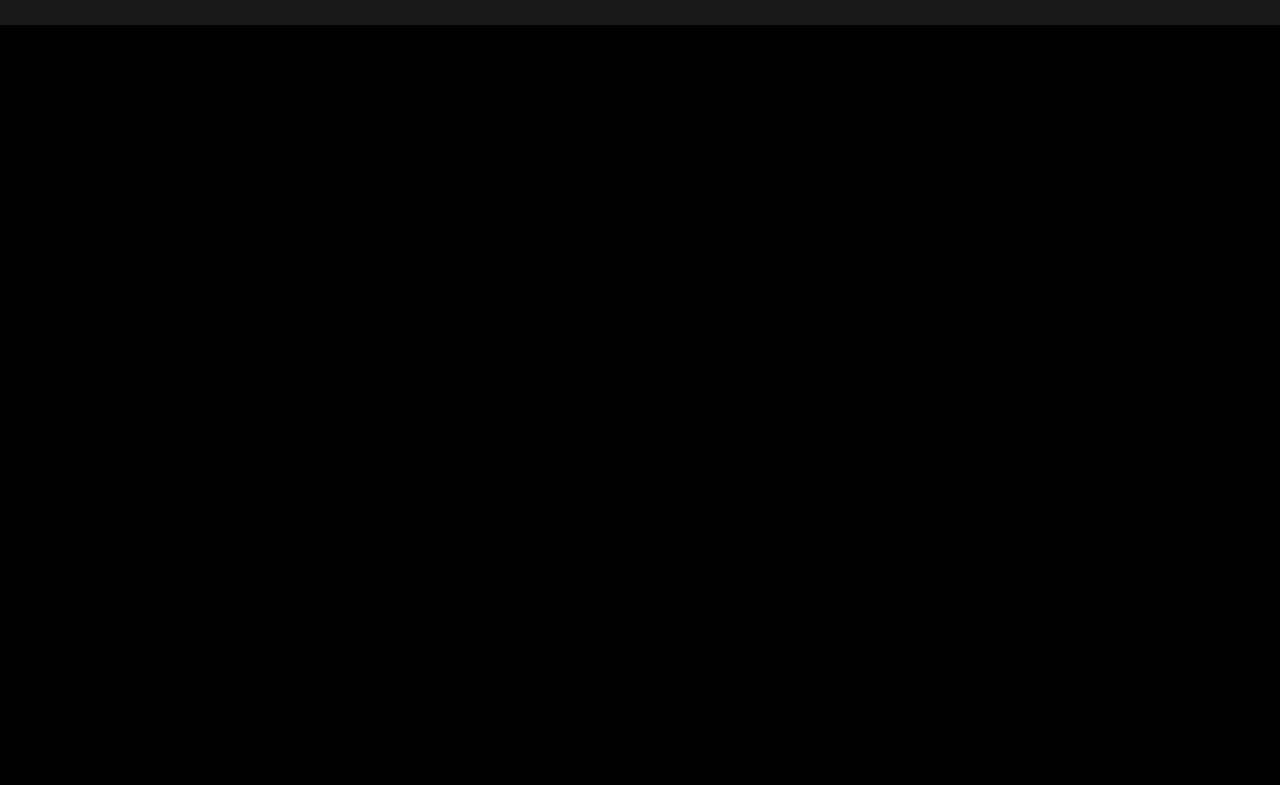
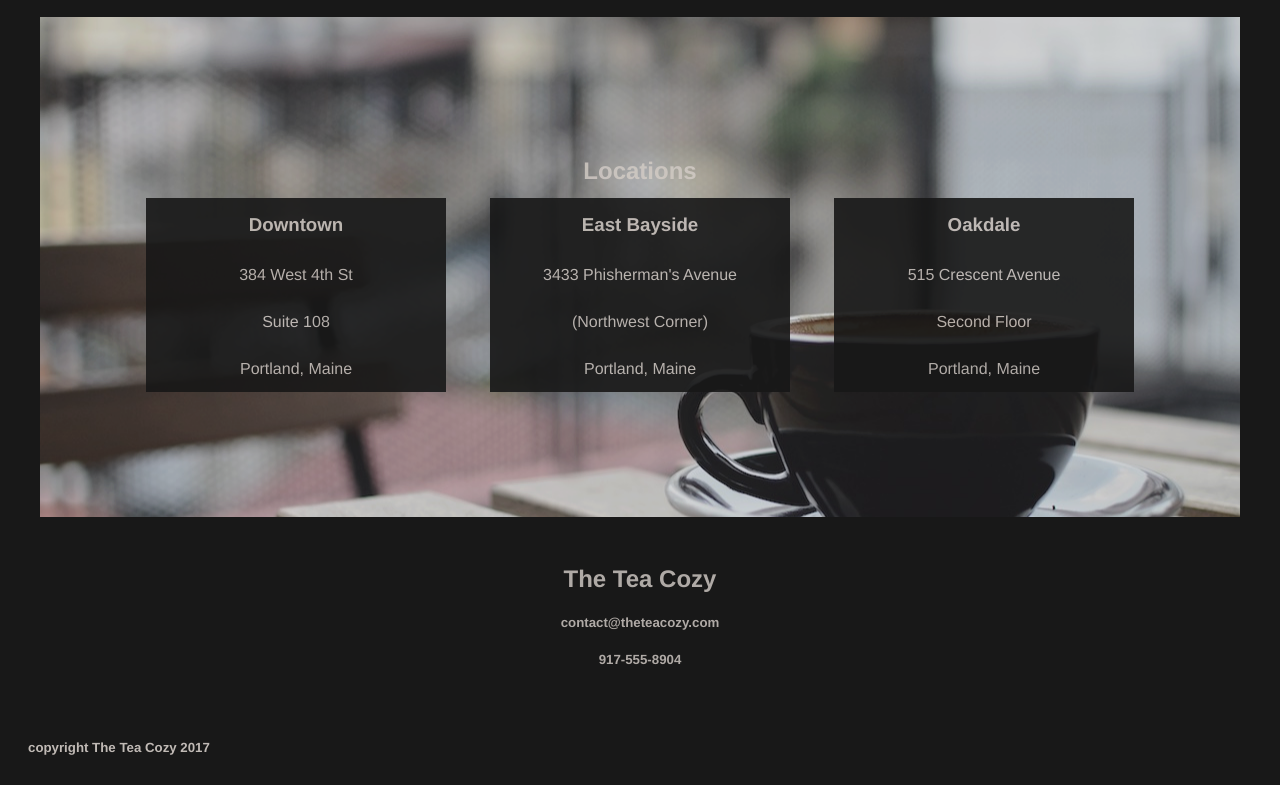
Before and after one commit to aduin12/Tea-Cozy, a plain HTML site: page index.html in a window 1280 px wide. Shown: the part 1425-2210 px from the top of the page. Before the commit the page ends 1450 px from the top, so only its background shows below. Drawn offline with Linux system fonts and the light colour scheme; files whose address does not match are found by name.

Commit message:
works, but still have issues when I shrink page

```diff
--- a/css/index.css
+++ b/css/index.css
@@ -56,7 +56,7 @@ nav ul li a {
     color: seashell;
 }
 
-h1, h2, h3, h4, p{
+h1, h2, h3, h4, h5, p{
     color: seashell;
     font-family: helvetica;
 }
@@ -93,3 +93,67 @@ h1, h2, h3, h4, p{
     color: seashell;
     background-color: none;
 }
+
+.location {
+    display: flex;
+    background-position: center;
+    background-image: url('../resources/images/img-locations-background.jpg');
+    background-repeat: no-repeat;
+    height: 500px;
+    align-items: center;
+    justify-content: center;
+    flex-direction: column;
+    line-height: 15px;
+    overflow: hidden;
+}
+
+.location h2 {
+    color: seashell;
+    background-color: transparent;
+}
+
+
+.address {
+    display: inline-flex;
+    width: 300px;
+    background-color: black;
+    opacity: 1;
+    justify-content: center;
+    flex-wrap: wrap;
+    align-items: center;
+    margin: 0 20px;
+}
+
+
+.addressLine{
+    width: 300px;
+    text-align: center;
+}
+
+.locationContainer{
+    background-color: transparent;
+}
+
+.addressContainer{
+    background-color: transparent;
+}
+
+.footer {
+    display: flex;
+    height: 200px;
+    flex-direction: column;
+    justify-content: center;
+    align-items: center;
+}
+
+.contactInfo {
+    text-align: center;
+    background-color: transparent;
+}
+
+.copyright {
+    display: flex;
+    position: relative;
+    left: 20px;
+    text-align: left;
+}
--- a/index.html
+++ b/index.html
@@ -47,10 +47,44 @@
                     <img src="C:\Users\User\Projects\Tea Cozy\resources\images\img-bedford-bizarre.jpg" alt="">
                     <h4>Bedford Bizarre Tea</h4>
                 </div>
+            </div>
         </div>
 
-        <div class="locations">
+        <div class="location">
+            <div class="locationContainer">
+                <h2>Locations</h2>
+            </div>
+            <div class="addressContainer">
+                <div class="address">
+                    <h3>Downtown</h3>
+                    <p class = "addressLine">384 West 4th St</p>
+                    <p class="addressLine">Suite 108</p>
+                    <p class="addressLine">Portland, Maine</p>
+                </div>
+                <div class="address">
+                    <h3>East Bayside</h3>
+                    <p class = "addressLine">3433 Phisherman's Avenue</p>
+                    <p class="addressLine">(Northwest Corner)</p>
+                    <p class="addressLine">Portland, Maine</p>
+                </div>
+                <div class="address">
+                   <h3>Oakdale</h3>
+                   <p class = "addressLine">515 Crescent Avenue</p>
+                   <p class="addressLine">Second Floor</p>
+                   <p class="addressLine">Portland, Maine</p>
+                </div>
+            </div>
+        </div>
 
+        <div class="footer">
+            <div class="contactInfo">
+                <h2>The Tea Cozy</h2>
+                <h5>contact@theteacozy.com</h5>
+                <h5>917-555-8904</h5>
+            </div>
+        </div>
+        <div class="copyright">
+            <h5>copyright The Tea Cozy 2017</h5>
         </div>
     </body>
 
```
